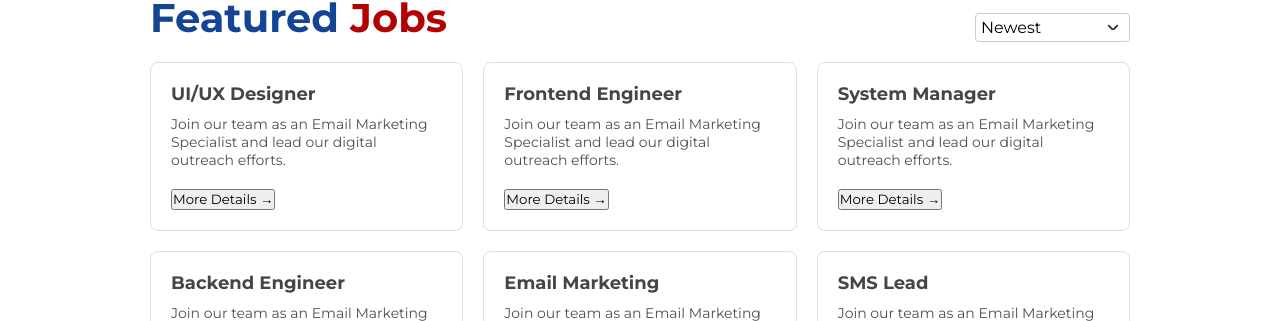
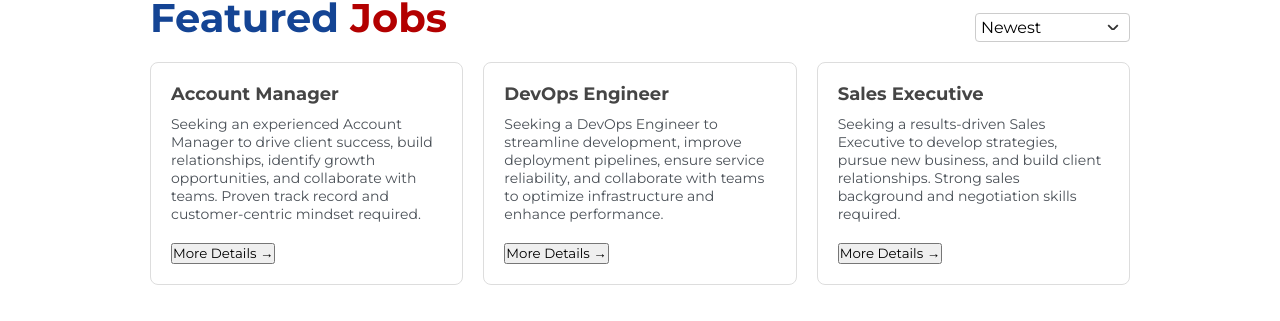
Before and after one commit to bknath/ICS_Mobile, a React (Vite) app: page /career in a window 1280 px wide. Shown: the part 479-800 px from the top of the page. Built offline with nearby package versions, Linux system fonts and the light colour scheme.

Commit message:
Updated JobmodalApplication

```diff
--- a/src/components/JobApplicationModel/JobApplication.css
+++ b/src/components/JobApplicationModel/JobApplication.css
@@ -1,4 +1,3 @@
-
 .modal {
     position: fixed;
     z-index: 999;
@@ -15,30 +14,32 @@
     align-items: center;
 }
 
-/* Modal content box */
+.modal-wrapper {
+    /* max-height: 80vh; */
+    width: 550px;
+    background-color: white;
+    overflow-y: auto;
+    border-radius: 8px;
+    padding: 20px;
+}
+
 .modal-content {
-    background-color: #fff;
-    margin: 15px;
-    padding: 20px;
-    border-radius: 10px;
-    width: 90%;
-    max-width: 600px;
-    box-shadow: 0 4px 8px rgba(0, 0, 0, 0.2);
-    position: relative;
+    padding: 10px;
+}
 
-}
-.modal-content h2{
+.modal-content h2 {
     font-size: 18px;
 }
-.modal-content p{
+
+.modal-content p, .modal-content ul li {
     font-size: 14px;
 }
 
 /* Close button */
 .close {
-    position: absolute;
+    position: relative;
     top: 10px;
-    right: 20px;
+    left: 480px;
     font-size: 30px;
     font-weight: bold;
     cursor: pointer;
--- a/src/components/JobApplicationModel/JobApplicationModel.jsx
+++ b/src/components/JobApplicationModel/JobApplicationModel.jsx
@@ -4,7 +4,7 @@ import './JobApplication.css';
 const JobApplicationModel = ({ job, onClose }) => {
     const [name, setName] = useState('');
     const [email, setEmail] = useState('');
-    const [phone, setPhone] = useState('');
+    const [experience, setExperience] = useState('');
     const [resume, setResume] = useState(null);
     const [message, setMessage] = useState('');
 
@@ -14,7 +14,7 @@ const JobApplicationModel = ({ job, onClose }) => {
         console.log('Form submitted:', {
             name,
             email,
-            phone,
+            experience,
             resume,
             message,
         });
@@ -25,11 +25,14 @@ const JobApplicationModel = ({ job, onClose }) => {
 
     return (
         <div className="modal">
+            <div className="modal-wrapper">
                 <div className="modal-content">
                     <span className="close" onClick={onClose}>&times;</span>
                     <h2>{job.title}</h2>
                     <p>{job.description}</p>
-                <p>{job.requirements}</p>
+                    <div
+                        dangerouslySetInnerHTML={{ __html: job.requirements }}
+                    />
                     <h3>Apply Now</h3>
                     <form className="application-form" onSubmit={handleSubmit}>
                         <label>Name:</label>
@@ -50,35 +53,33 @@ const JobApplicationModel = ({ job, onClose }) => {
                             required
                         />
 
-                    <label>Phone:</label>
-                    <input
-                        type="text"
-                        placeholder="Your Phone Number"
-                        value={phone}
-                        onChange={(e) => setPhone(e.target.value)}
+                        <label>Years of Experience:</label>
+                        <select
+                            value={experience}
+                            onChange={(e) => setExperience(e.target.value)}
                             required
-                    />
+                        >
+                            <option value="">Select Years of Experience</option>
+                            {Array.from({ length: 10 }, (_, i) => (
+                                <option key={i + 1} value={i + 1}>
+                                    {i + 1} {i + 1 === 1 ? 'year' : 'years'}
+                                </option>
+                            ))}
+                        </select>
 
                         <label>Upload Resume:</label>
                         <input
                             type="file"
-
                             accept=".pdf,.doc,.docx"
                             onChange={(e) => setResume(e.target.files[0])}
                             required
                         />
 
-                    {/* <label>Why are you a good fit for this position?</label>
-                    <textarea
-                        placeholder="Answer briefly"
-                        value={message}
-                        onChange={(e) => setMessage(e.target.value)}
-                        required
-                    ></textarea> */}
-
                         <button type="submit">Submit Application</button>
                     </form>
                 </div>
+            </div>
+
         </div>
     );
 };
--- a/src/pages/CareerPage/Carrer.jsx
+++ b/src/pages/CareerPage/Carrer.jsx
@@ -38,46 +38,25 @@ const features14 = [
 const jobsData = [
     {
         id: 1,
-        title: 'UI/UX Designer',
-        description: 'Join our team as an Email Marketing Specialist and lead our digital outreach efforts.',
+        title: 'Account Manager',
+        description: 'Seeking an experienced Account Manager to drive client success, build relationships, identify growth opportunities, and collaborate with teams. Proven track record and customer-centric mindset required.',
         date: '2024-09-22',
-        requirements: "This is the requirements"
+        requirements: "<p>This is the requirements</p> <ul><li>Bachelor’s degree in Business, Marketing, or a related field.<li><ul>"
     },
     {
         id: 2,
-        title: 'System Manager',
-        description: 'Join our team as an Email Marketing Specialist and lead our digital outreach efforts.',
+        title: 'Sales Executive',
+        description: 'Seeking a results-driven Sales Executive to develop strategies, pursue new business, and build client relationships. Strong sales background and negotiation skills required.',
         date: '2024-09-20',
-        requirements: "This is the requirements"
+        requirements: "<p>This is the requirements</p> <ul><li>Bachelor’s degree in Business, Marketing, or a related field.<li><ul>"
     },
     {
         id: 3,
-        title: 'Frontend Engineer',
-        description: 'Join our team as an Email Marketing Specialist and lead our digital outreach efforts.',
+        title: 'DevOps Engineer',
+        description: 'Seeking a DevOps Engineer to streamline development, improve deployment pipelines, ensure service reliability, and collaborate with teams to optimize infrastructure and enhance performance.',
         date: '2024-09-21',
-        requirements: "This is the requirements"
-    },
-    {
-        id: 4,
-        title: 'Backend Engineer',
-        description: 'Join our team as an Email Marketing Specialist and lead our digital outreach efforts.',
-        date: '2024-09-19',
-        requirements: "This is the requirements"
-    },
-    {
-        id: 5,
-        title: 'Email Marketing',
-        description: 'Join our team as an Email Marketing Specialist and lead our digital outreach efforts.',
-        date: '2024-09-18',
-        requirements: "This is the requirements"
-    },
-    {
-        id: 6,
-        title: 'SMS Lead',
-        description: 'Join our team as an Email Marketing Specialist and lead our digital outreach efforts.',
-        date: '2024-09-17',
-        requirements: "This is the requirements"
-    },
+        requirements: "<p>This is the requirements</p> <ul><li>Bachelor’s degree in Business, Marketing, or a related field.<li><ul>"
+    }
 ];
 const Carrer = () => {
     useEffect(() => {
--- a/src/pages/Home/Latestwritings/Writings.css
+++ b/src/pages/Home/Latestwritings/Writings.css
@@ -22,6 +22,8 @@
   display: flex;
   justify-content: center;
   margin-bottom: 20px;
+  width: 950px;
+  margin: 0 auto;
 }
 
 .tab {
@@ -88,8 +90,19 @@
   font-weight: 600;
 }
 
+
 @media (max-width: 765px){
-  .latest-writings{
-    display: none;
+  .articles{
+    flex-direction: column;
+  }
+  .tabs2{
+    display: flex;
+    overflow-x: auto;
+    justify-content: flex-start;
+    scroll-behavior: smooth;
+    scrollbar-width: none;
+    -ms-overflow-style: none;
+    width: 100%;
+    white-space: nowrap;
   }
 }
```
Lines whose indentation alone changed are shown as unchanged.
